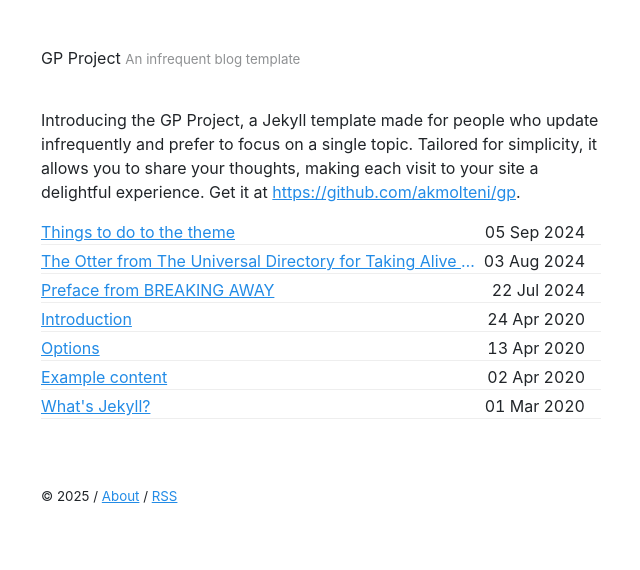
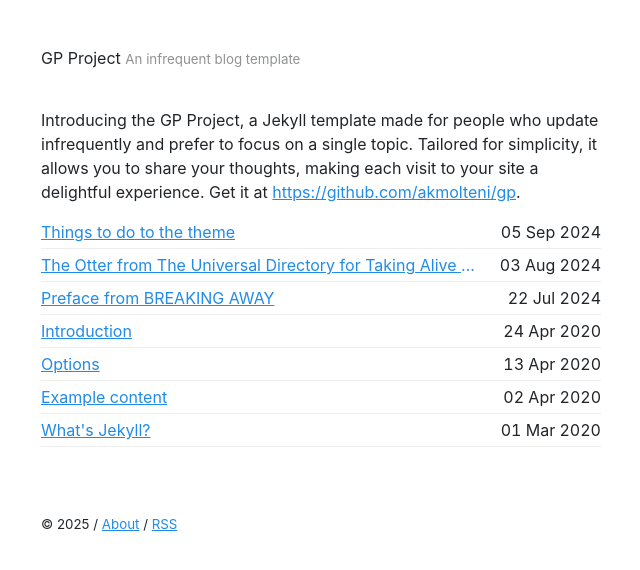
Before and after one commit to akmolteni/gp, a Jekyll site: the page built from index.html, in a window 1280 px wide. Shown: the top 570 px of the page, without its empty margins (319-959 px from the left). Built offline with Jekyll 4.4.1, drawn with Linux system fonts in a browser that asks for light colours; the list of posts is cut into pages by our own code.

Commit message:
Update _toc.scss

```diff
--- a/_sass/_toc.scss
+++ b/_sass/_toc.scss
@@ -36,6 +36,7 @@ margin-bottom: 4em;
 	display:flex;
 	justify-content:start;
 	margin-bottom: .25rem;
+	padding-bottom: .25rem;
 	border-bottom: 1px solid #eee;
 }
 
@@ -51,7 +52,7 @@ margin-bottom: 4em;
 	white-space: nowrap;
 	font-variant-numeric: tabular-nums;
 	text-align:right;
-	margin-right:1rem;
+	margin-left:1rem;
 }
 
 .toc .yearmonth {
```
